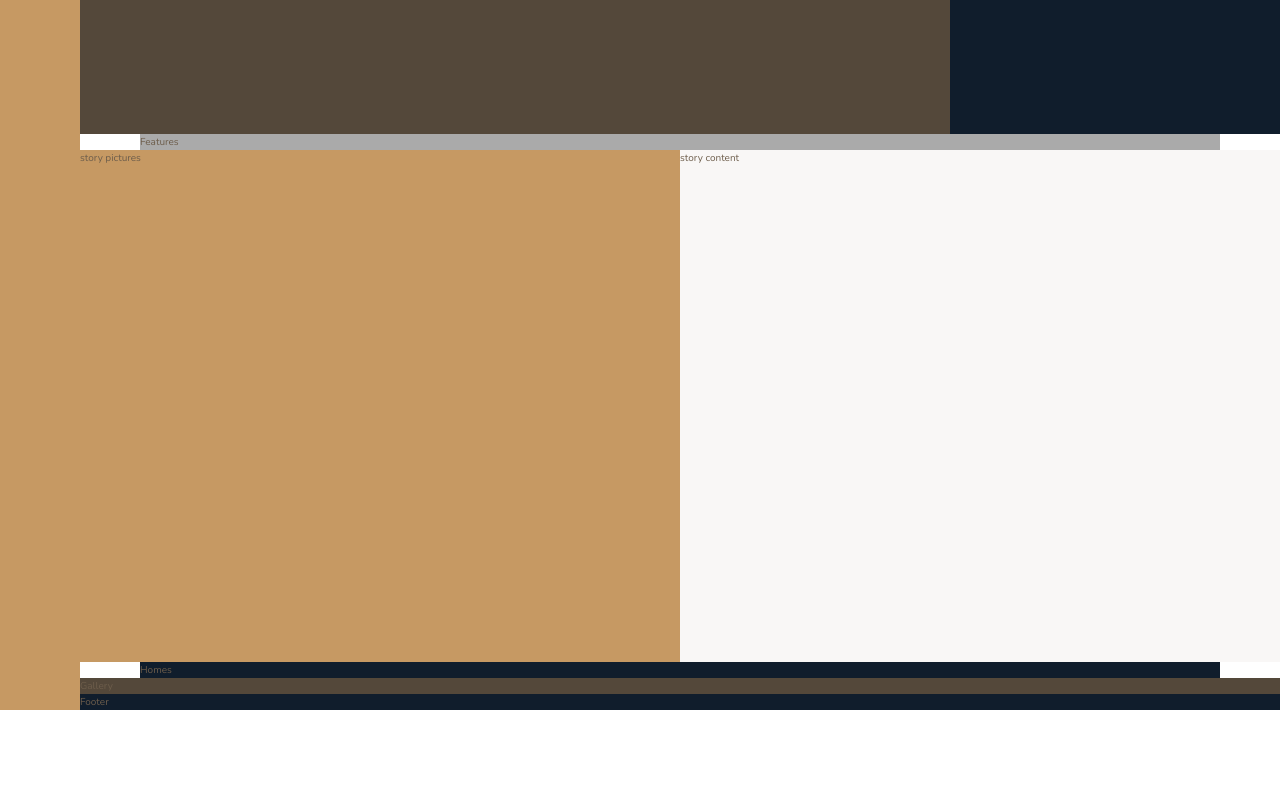
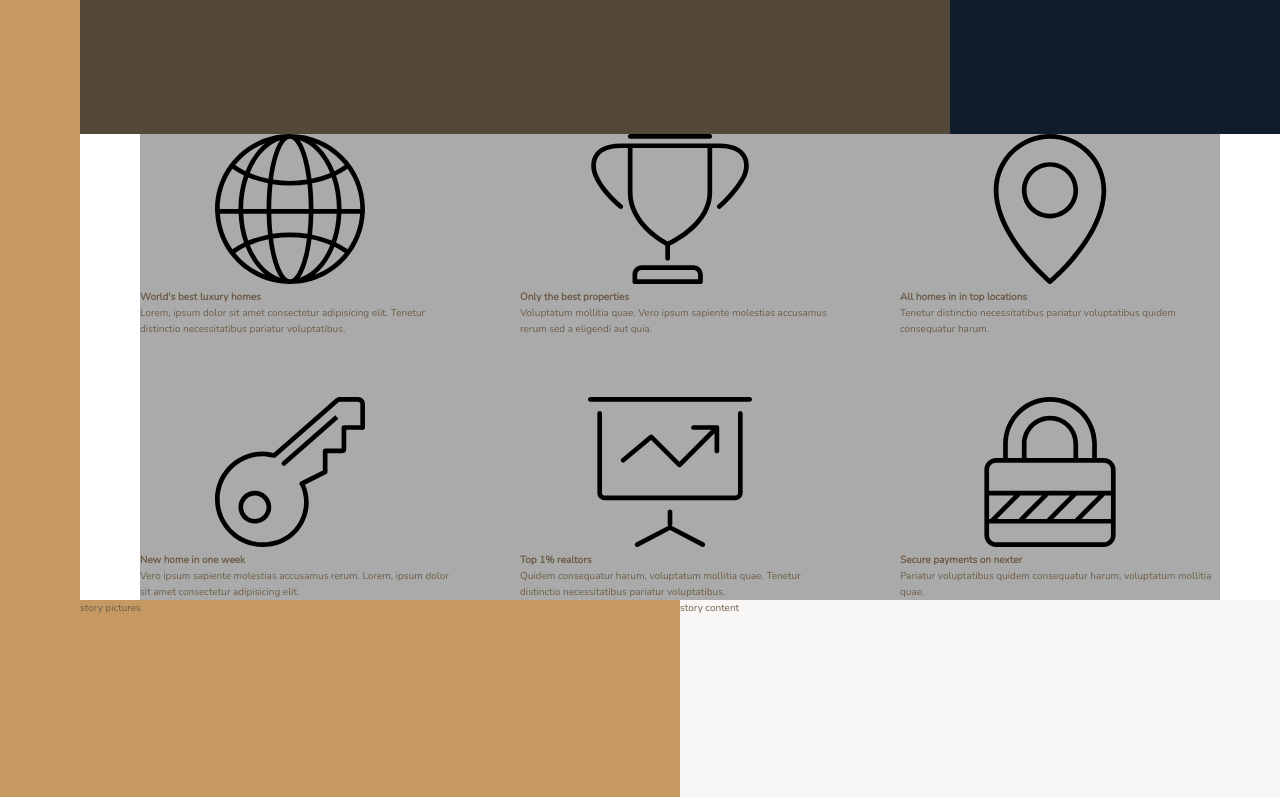
Before and after one commit to Kimaera-Surajbali/NexterTutorialProject, a website: page index.html in a window 1280 px wide. Shown: the part 506-1303 px from the top of the page. Before the commit the page ends 1216 px from the top, so only its background shows below. Drawn offline with nearby package versions, Linux system fonts and the light colour scheme.

Commit message:
added features section and icons

```diff
--- a/index.html
+++ b/index.html
@@ -25,7 +25,53 @@
         </div>
 
         <section class="features">
-            Features
+            <div class="feature">
+                <svg class="feature__icon">
+                    <use xlink:href="img/sprite.svg#icon-global"></use>
+                </svg>
+                <h4 class="heading-4 heading-4--dark">World's best luxury homes</h4>
+                <p class="feature__text">Lorem, ipsum dolor sit amet consectetur adipisicing elit. Tenetur distinctio necessitatibus pariatur voluptatibus.</p>
+            </div>
+
+            <div class="feature">
+                <svg class="feature__icon">
+                    <use xlink:href="img/sprite.svg#icon-trophy"></use>
+                </svg>
+                <h4 class="heading-4 heading-4--dark">Only the best properties</h4>
+                <p class="feature__text">Voluptatum mollitia quae. Vero ipsum sapiente molestias accusamus rerum sed a eligendi aut quia.</p>
+            </div>
+
+            <div class="feature">
+                <svg class="feature__icon">
+                    <use xlink:href="img/sprite.svg#icon-map-pin"></use>
+                </svg>
+                <h4 class="heading-4 heading-4--dark">All homes in in top locations</h4>
+                <p class="feature__text">Tenetur distinctio necessitatibus pariatur voluptatibus quidem consequatur harum.</p>
+            </div>
+
+            <div class="feature">
+                <svg class="feature__icon">
+                    <use xlink:href="img/sprite.svg#icon-key"></use>
+                </svg>
+                <h4 class="heading-4 heading-4--dark">New home in one week</h4>
+                <p class="feature__text">Vero ipsum sapiente molestias accusamus rerum. Lorem, ipsum dolor sit amet consectetur adipisicing elit.</p>
+            </div>
+
+            <div class="feature">
+                <svg class="feature__icon">
+                    <use xlink:href="img/sprite.svg#icon-presentation"></use>
+                </svg>
+                <h4 class="heading-4 heading-4--dark">Top 1% realtors</h4>
+                <p class="feature__text">Quidem consequatur harum, voluptatum mollitia quae. Tenetur distinctio necessitatibus pariatur voluptatibus.</p>
+            </div>
+
+            <div class="feature">
+                <svg class="feature__icon">
+                    <use xlink:href="img/sprite.svg#icon-lock"></use>
+                </svg>
+                <h4 class="heading-4 heading-4--dark">Secure payments on nexter</h4>
+                <p class="feature__text">Pariatur voluptatibus quidem consequatur harum, voluptatum mollitia quae.</p>
+            </div>
         </section>
 
         <div class="story__pictures">
--- a/sass/_features.scss
+++ b/sass/_features.scss
@@ -1,4 +1,9 @@
 .features{
     background-color: $color-grey-light-2;
     grid-column: center-start / center-end;
+
+    display: grid;
+
+    grid-template-columns: repeat(3, 1fr);
+    grid-gap: 6rem;
 }
```
Also changed, not shown: css/style.css.
